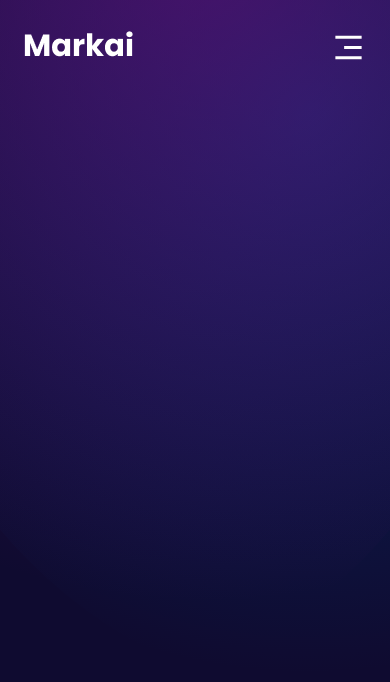
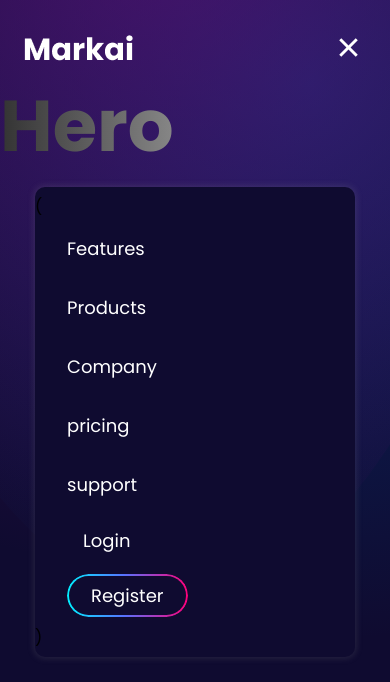
Before and after one commit to mhbaando/MarkAI-Reactjs, a React (Vite) app: page / in a window 390 px wide. Both pictures are taken after a click on the icon 348 px from the left and 47 px from the top of the page. Shown: the top 682 px of the page. Built offline with nearby package versions, Linux system fonts and the light colour scheme.

Commit message:
Added Mobile version of the nav and context API to controll when to show the menu

```diff
--- /dev/null
+++ b/src/components/Hero/Hero.tsx
@@ -0,0 +1,11 @@
+import React from 'react';
+import '../../styles/hero.scss';
+
+const Hero: React.FC = () => {
+  return (
+    <div className="mk__hero">
+      <h1>Hero</h1>
+    </div>
+  );
+};
+export default Hero;
--- /dev/null
+++ b/src/components/Nav/MobileNav.tsx
@@ -0,0 +1,93 @@
+import React, { useContext, useEffect } from "react";
+import "../../styles/mobileNav.scss";
+import { MenuContext } from "../../context/menu.context";
+import { AnimatePresence, motion } from "framer-motion";
+import menus from "./menus";
+
+const MobileNav: React.FC = () => {
+  // nav contetx
+  const { isOpen, setIsOpen } = useContext(MenuContext);
+  // mobile nav varients
+  const varients = {
+    hidden: { opacity: 0, scale: 0 },
+    show: {
+      opacity: 1,
+      scale: 1,
+      transform: "inherit",
+      transition: {
+        duraion: 0.5,
+        easing: "easeInOut",
+        staraggerChildren: 0.2,
+      },
+    },
+  };
+
+  // when the mbile menu is open disable scrolling the page
+  useEffect(() => {
+    // grab the body
+    const body = document.querySelector("body");
+    //  isOpen if it's true disable all scrlooing by hiding overyflow elemtns
+    isOpen
+      ? body?.classList.add("overflow-hidden")
+      : body?.classList.remove("overflow-hidden");
+  }, [isOpen]);
+
+  return (
+    <AnimatePresence>
+      {isOpen && (
+        <motion.section
+          className="mh__mobileNav"
+          key="mobileNav"
+          variants={varients}
+          initial="hidden"
+          animate="show"
+          exit="hidden"
+        >
+          (
+          <motion.ul>
+            {menus.map((menu, index) => {
+              return (
+                <motion.a
+                  href={menu.link}
+                  key={index}
+                  whileInView={{ opacity: [0, 1], y: [-50 * index, 0] }}
+                  transition={{
+                    duration: 0.5,
+                    easings: "easeInOut",
+                  }}
+                >
+                  <li>{menu.name}</li>
+                </motion.a>
+              );
+            })}
+          </motion.ul>
+          <motion.div className="mh__mobileNav--btn">
+            <motion.button
+              whileInView={{ opacity: [0, 1], y: [-50, 0] }}
+              transition={{
+                duration: 0.5,
+                easings: "easeInOut",
+              }}
+              className="btn btn-ghost"
+            >
+              Login
+            </motion.button>
+            <motion.button
+              whileInView={{ opacity: [0, 1], y: [-70, 0] }}
+              transition={{
+                duration: 0.5,
+                easings: "easeInOut",
+              }}
+              className="btn btn-border "
+            >
+              Register
+            </motion.button>
+          </motion.div>
+          )
+        </motion.section>
+      )}
+    </AnimatePresence>
+  );
+};
+
+export default MobileNav;
--- a/src/components/Nav/Nav.tsx
+++ b/src/components/Nav/Nav.tsx
@@ -1,14 +1,19 @@
-import React from 'react';
-import menus from './menus';
-import images from '../../constants';
-import '../../styles/nav.scss';
-import { RiMenu3Fill } from 'react-icons/ri';
-
+import React, { useContext } from "react";
+import menus from "./menus";
+import images from "../../constants";
+import "../../styles/nav.scss";
+import { RiMenu3Fill, RiCloseFill } from "react-icons/ri";
+import { MenuContext } from "../../context/menu.context";
+import { AnimatePresence, motion } from "framer-motion";
 // function reading the menu links
 export const menuLinks = () => {
   return menus.map((menu, index) => {
     return (
-      <a href={menu.link} key={index}>
+      <a
+        href={menu.link}
+        key={index}
+        // onClick={() => setIsOpen(false)}
+      >
         <li>{menu.name}</li>
       </a>
     );
@@ -16,6 +21,20 @@ export const menuLinks = () => {
 };
 
 const Nav: React.FC = () => {
+  // menu icon context
+  const { isOpen, setIsOpen } = useContext(MenuContext);
+  // varients aniamtion fro the menu icons
+  const varients = {
+    hidden: { scale: 0 },
+    show: {
+      scale: 1,
+      transition: {
+        duartion: 0.8,
+        easings: "easeInOut",
+      },
+    },
+  };
+
   return (
     <section className="mk__nav">
       <div className="mk__nav--brand">
@@ -29,9 +48,34 @@ const Nav: React.FC = () => {
       <div className="mk__nav--btns">
         <button className="btn btn-ghost">Login</button>
         <button className="btn btn-border">Register</button>
-        <RiMenu3Fill />
+
+        {/* Mobile Menu Icons */}
+        <AnimatePresence>
+          {!isOpen ? (
+            <motion.div
+              key="menuOpen"
+              variants={varients}
+              initial="hidden"
+              animate="show"
+              exit="hidden"
+            >
+              <RiMenu3Fill onClick={() => setIsOpen(true)} />
+            </motion.div>
+          ) : (
+            <motion.div
+              key="menuclose"
+              variants={varients}
+              initial="hidden"
+              animate="show"
+              exit="hidden"
+            >
+              <RiCloseFill onClick={() => setIsOpen(false)} />
+            </motion.div>
+          )}
+        </AnimatePresence>
       </div>
 
+      {/* Cirlcels with radial gradient on the each side  */}
       <div className="mk__nav--blueRadius"></div>
       <div className="mk__nav--redRadius"></div>
     </section>
--- /dev/null
+++ b/src/context/menu.context.ts
@@ -0,0 +1,12 @@
+import { createContext } from "react";
+interface IMenuOpen {
+  isOpen: boolean;
+  setIsOpen: (isopen: boolean) => void;
+}
+
+export const MenuContext = createContext<IMenuOpen>({
+  isOpen: false,
+  setIsOpen(isopen) {
+    isopen = !isopen;
+  },
+});
--- a/src/pages/Home.tsx
+++ b/src/pages/Home.tsx
@@ -1,11 +1,20 @@
-import React from 'react';
-import { Nav } from '../components/index';
+import React, { useState } from "react";
+import { Nav, Hero, MobileNav } from "../components/index";
+import { MenuContext } from "../context/menu.context";
 const Home: React.FC = () => {
+  const [isOpen, setIsOpen] = useState(false);
+
   return (
     <>
       <nav>
-        <Nav />
+        <MenuContext.Provider value={{ isOpen, setIsOpen }}>
+          <Nav />
+          <MobileNav />
+        </MenuContext.Provider>
       </nav>
+      <main>
+        <Hero />
+      </main>
     </>
   );
 };
--- a/src/scss/_variables.scss
+++ b/src/scss/_variables.scss
@@ -6,7 +6,7 @@ $dark-color: #0f0b30;
 $black-color: #000;
 
 $white-color: #fff;
-$cayn-color: #00f0ff;
+$cyan-color: #00f0ff;
 
 $purble-color: #5773ff;
 $pink-color: #ff007a;
--- /dev/null
+++ b/src/styles/hero.scss
@@ -0,0 +1,11 @@
+.mk__hero {
+  position: relative;
+  z-index: 1;
+}
+
+h1 {
+  font-size: 72px;
+  background: -webkit-linear-gradient(right, #eee 0%, #333 100%);
+  -webkit-background-clip: text;
+  -webkit-text-fill-color: transparent;
+}
--- /dev/null
+++ b/src/styles/mobileNav.scss
@@ -0,0 +1,64 @@
+.mh__mobileNav {
+  @include flex(center, flex-start, column);
+
+  position: absolute;
+  right: 5%;
+  top: 12%;
+
+  z-index: 2;
+  width: 320px;
+  height: 470px;
+
+  border-radius: 10px;
+  box-shadow: 0px 0px 7px 1px rgba(146, 146, 146, 0.2);
+
+  transform-origin: top;
+  background-color: $dark-color;
+
+  // until desktop buttons hide
+  @media (min-width: 520px) {
+    height: 400px;
+  }
+
+  // when it come to mobile make it center
+  @media (max-width: 400px) {
+    top: 50%;
+    left: 50%;
+    transform: translate(-50%, -50%) !important;
+  }
+
+  // hid the menu if the widith is enough to disply the desktop icons
+  @media (min-width: 1000px) {
+    display: none;
+  }
+
+  ul {
+    @include flex(space-between, flex-start, column);
+    width: 100%;
+
+    a {
+      width: 100%;
+
+      li {
+        @include poppins(18px, 400, $white-color);
+
+        width: 100%;
+        padding: 1rem 2rem;
+
+        &:hover {
+          background-color: $purble-color;
+        }
+      }
+    }
+  }
+
+  &--btn {
+    @include flex(space-between, flex-start, column);
+    button {
+      margin: 0.5rem 2rem;
+      @media (min-width: 520px) {
+        display: none;
+      }
+    }
+  }
+}
--- a/src/styles/nav.scss
+++ b/src/styles/nav.scss
@@ -1,9 +1,10 @@
 .mk__nav {
   @include flex(space-between, center);
 
-  max-width: 1350px;
   margin: 0 auto;
   padding: 0 3rem;
+  max-width: 1350px;
+
   @media (max-width: 550px) {
     padding: 1.875rem 1.5rem 0;
   }
@@ -17,6 +18,7 @@
 
   &--menus {
     z-index: 1;
+
     @media (max-width: 1000px) {
       display: none;
     }
@@ -37,7 +39,7 @@
         }
 
         &::after {
-          content: '';
+          content: "";
           position: absolute;
 
           left: 0;
@@ -70,13 +72,22 @@
       display: none;
     }
   }
+  .btn-border {
+    margin-right: 10px;
+  }
 
+  div {
     // menu icon
+
+    @media (min-width: 1000px) {
+      display: none;
+    }
+
     svg {
       color: white;
+      transform-origin: center;
 
       font-size: 35px;
-    margin-left: 20px;
 
       opacity: 1;
       cursor: pointer;
@@ -85,6 +96,7 @@
       transition: all 0.3s ease-in-out;
 
       @include hover-scale(0.98, 0.3s, 0.7);
+    }
   }
 }
 
@@ -117,7 +129,7 @@
 // the purple radius
 .mk__nav--redRadius {
   top: -450%;
-  right: -30%;
+  right: -20%;
 
   background: radial-gradient(
     64.74% 64.74% at 69.85% 24.66%,
```
Also changed, not shown: src/components/index.ts (+6 -2 lines). Lines whose indentation alone changed are shown as unchanged.
